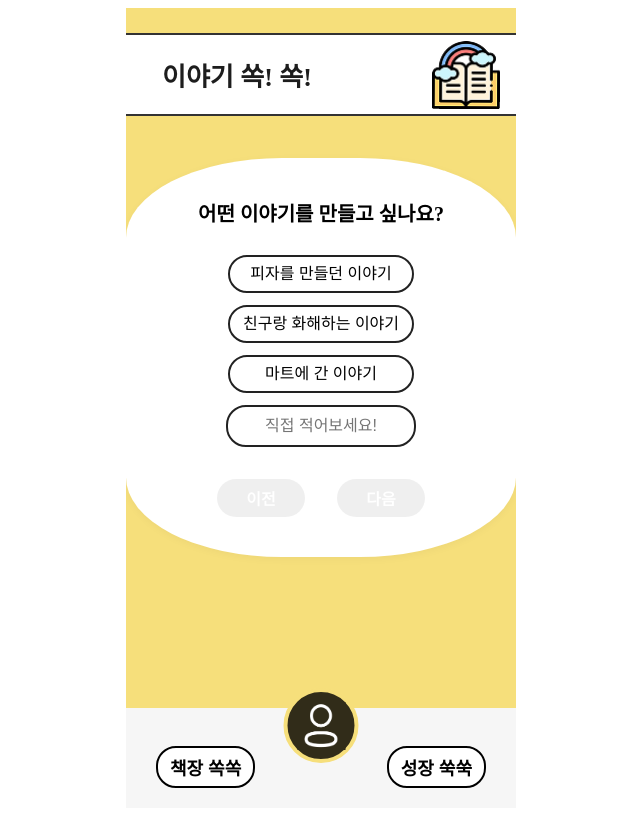
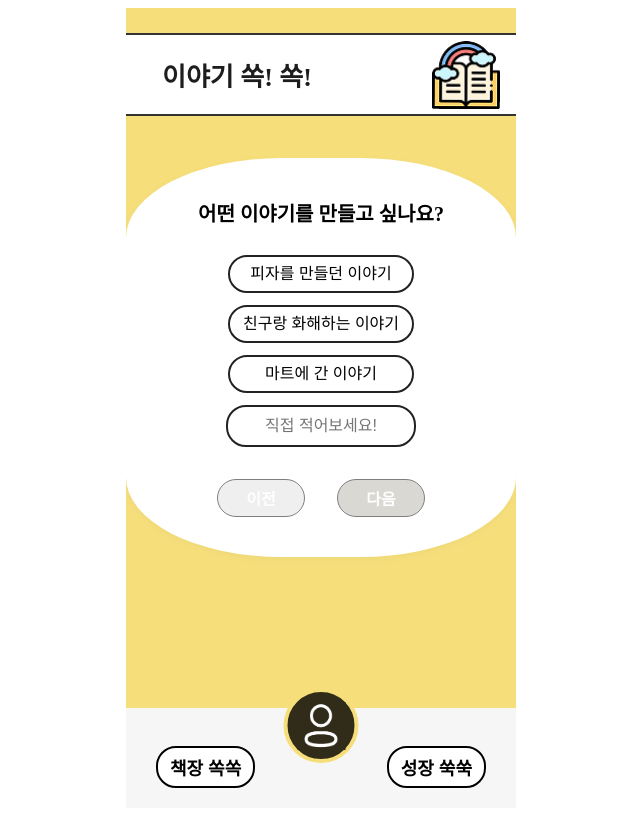
Before and after one commit to sanghuniolsida/frontend, a React (Create React App) app: page /question in a window 1280 px wide. In both pictures the pointer is over the button "다음". Shown: the whole page, without its empty margins (319-959 px from the left). Built offline with nearby package versions, Linux system fonts and the light colour scheme; a web font is replaced by a local one.

Commit message:
questionsection-버튼 css 수정

```diff
--- a/src/pages/QuestionSection/QuestionSection.css
+++ b/src/pages/QuestionSection/QuestionSection.css
@@ -130,6 +130,7 @@
   border: none;
   cursor: pointer;
   margin-right: 20px;
+  border: 1.5px solid black;
 }
 
 .next-btn {
@@ -142,6 +143,15 @@
   font-weight: bold;
   border: none;
   cursor: pointer;
+  border: 1.5px solid black;
+}
+
+.next-btn:hover {
+  background: #b7b3a7;
+}
+
+.prev-btn:hover {
+  background: #b7b3a7;
 }
 
 .prev-btn:disabled,
```
